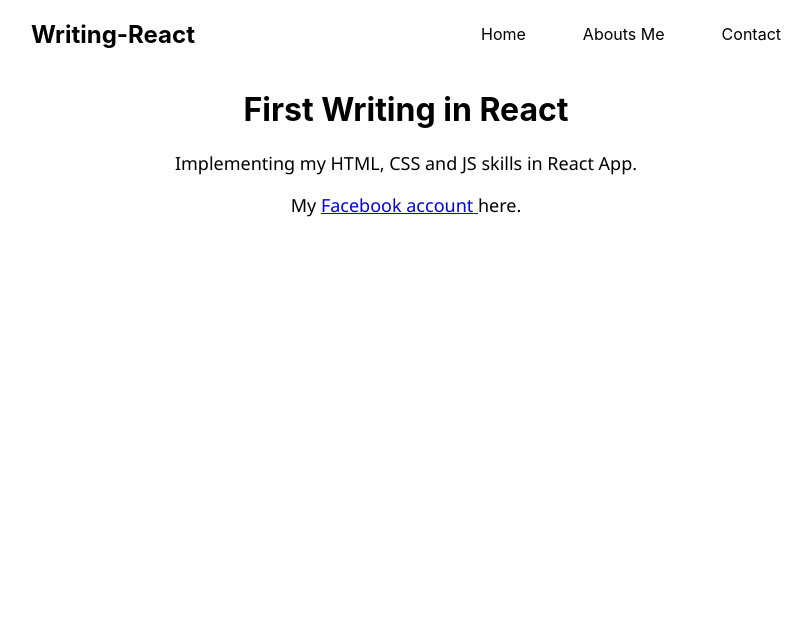
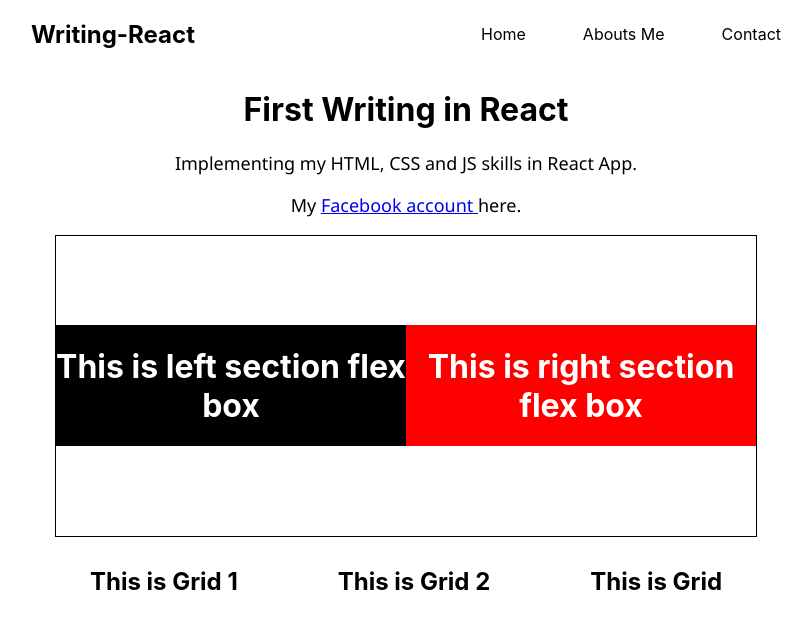
Before and after one commit to Rej327/First-writing-in-React-App, a React (Create React App) app: page / in a window 1280 px wide. Shown: the top 628 px of the page, without its empty margins (234-1046 px from the left). Built offline with nearby package versions, Linux system fonts and the light colour scheme.

Commit message:
adding display type ( Grid and Flex)

```diff
--- a/src/App.css
+++ b/src/App.css
@@ -44,4 +44,34 @@ p {
 
 .links a:hover {
   color: rgb(1, 117, 117);
+  border-bottom: 1px solid cyan;
+  transition: cubic-bezier(0.075, 0.82, 0.165, 1);
 }
+
+.myflex {
+  display: flex;
+  border: 1px solid black;
+  max-width: 700px;
+  justify-content: space-between;
+  align-items: center;
+  margin: auto;
+  min-height: 300px;
+  color: white;
+}
+.myflex .left-section {
+  background-color: black;
+  height: 100%;
+  width: 80%;
+}
+
+.right-section {
+  background-color: red;
+  width: 80%;
+}
+
+.grid-Style {
+  display: inline-grid;
+  grid-template-columns: auto auto auto;
+  padding: 10px;
+  gap: 100px;
+}
--- a/src/App.js
+++ b/src/App.js
@@ -1,6 +1,8 @@
 import "./App.css";
 import Navbar from "./Navbar";
 import Home from "./Home";
+import ThisIsFlex from "./flex";
+import GridStyle from "./grid";
 
 function App() {
   return (
@@ -8,6 +10,8 @@ function App() {
       <Navbar />
       <div className="content">
         <Home />
+        <ThisIsFlex />
+        <GridStyle />
       </div>
     </div>
   );
--- /dev/null
+++ b/src/flex.js
@@ -0,0 +1,14 @@
+const ThisIsFlex = () => {
+  return (
+    <div className="myflex">
+      <div className="left-section">
+        <h1 className="textFlex">This is left section flex box</h1>
+      </div>
+      <div className="right-section">
+        <h1 className="textFlex">This is right section flex box</h1>
+      </div>
+    </div>
+  );
+};
+
+export default ThisIsFlex;
--- /dev/null
+++ b/src/grid.js
@@ -0,0 +1,19 @@
+const GridStyle = () => {
+  const text = "This is Grid";
+
+  return (
+    <div className="grid-Style">
+      <div className="grid-one">
+        <h2 className="grid-text">{text} 1</h2>
+      </div>
+      <div className="grid-one">
+        <h2 className="grid-text">{text} 2</h2>
+      </div>
+      <div className="grid-one">
+        <h2 className="grid-text">{text}</h2>
+      </div>
+    </div>
+  );
+};
+
+export default GridStyle;
```
